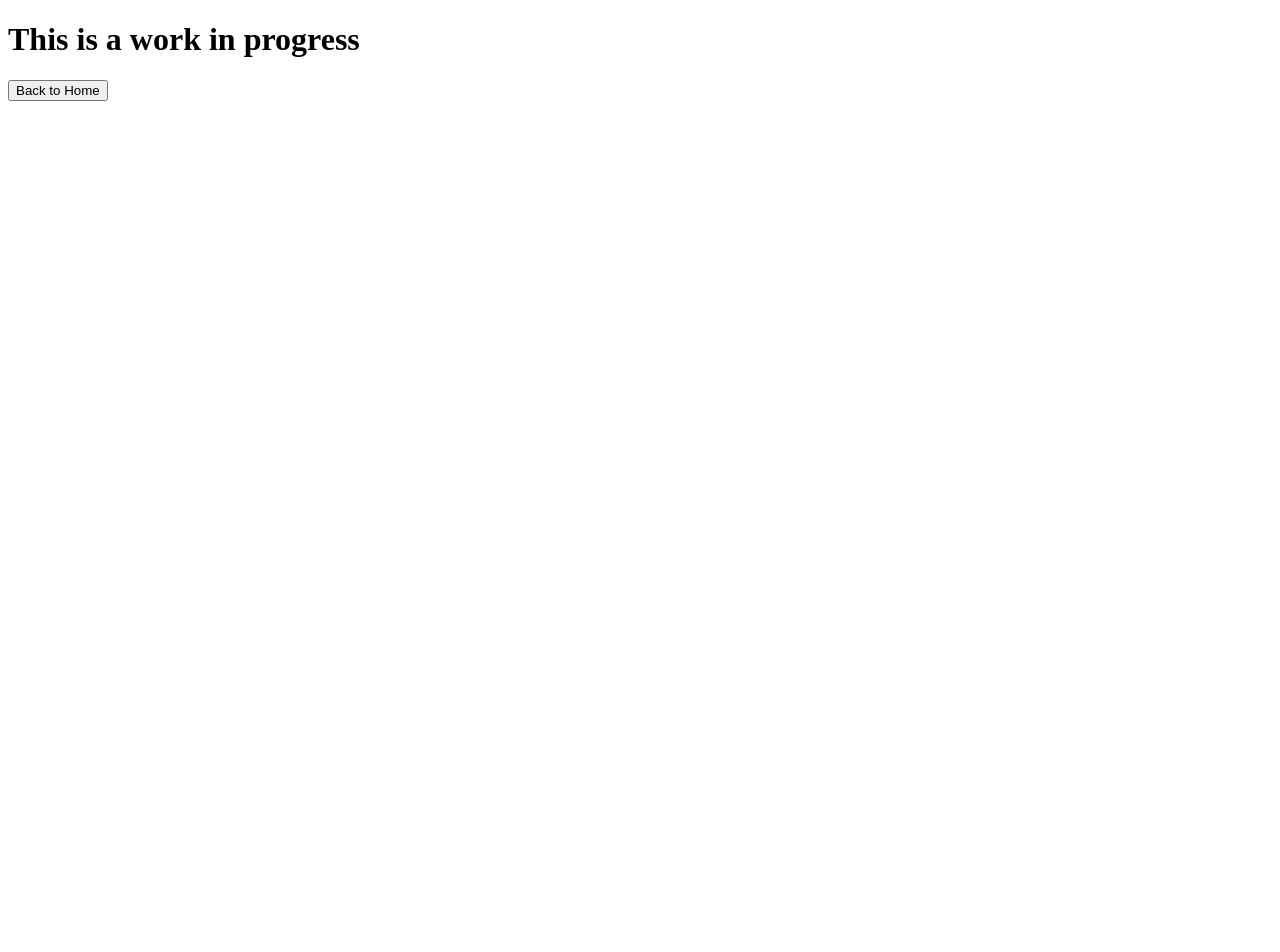
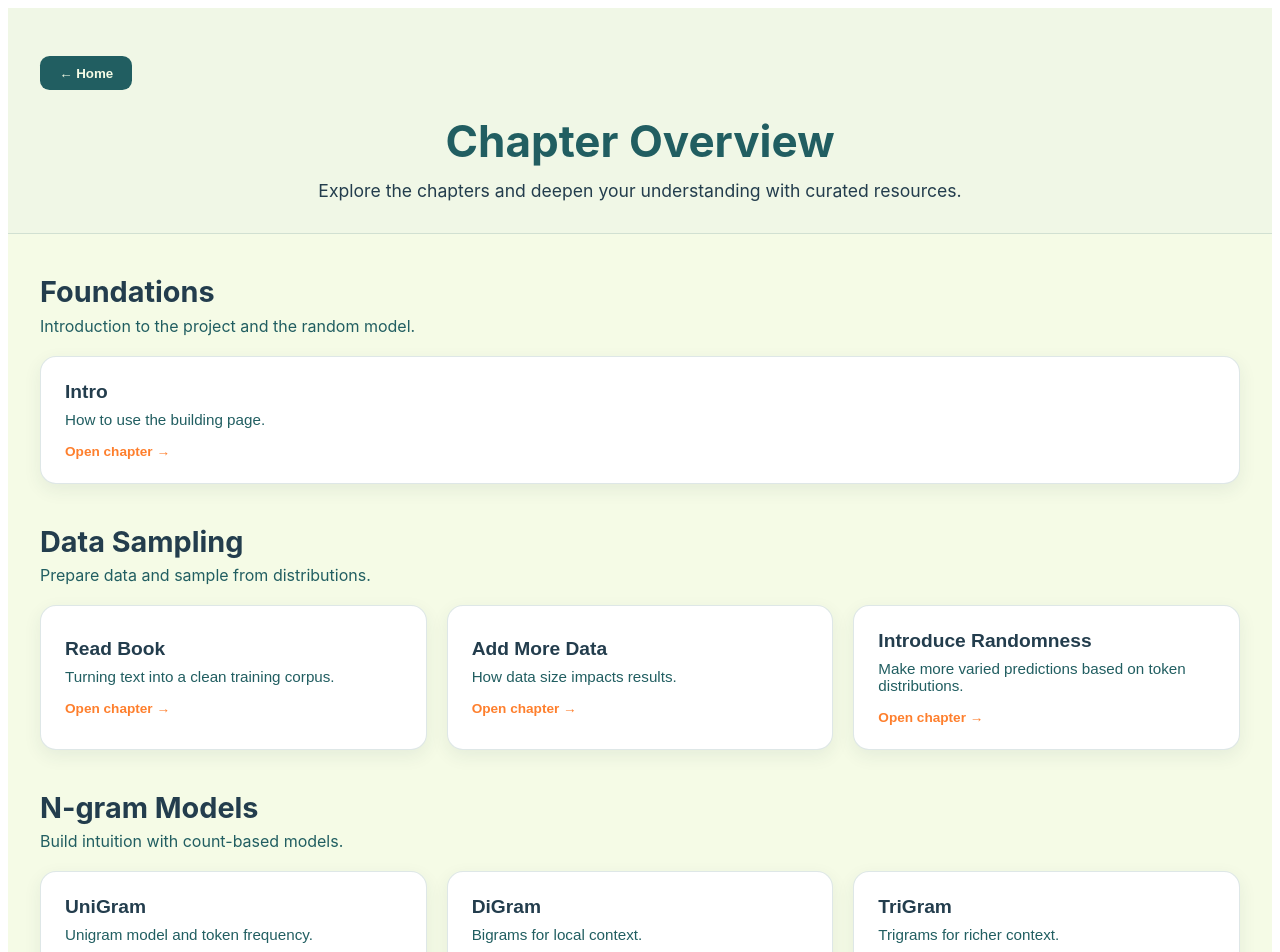
Before and after one commit to hopner/explain-llms, a Vue app in the folder vue-frontend/: page /chapter-overview in a window 1280 px wide. Shown: the top 952 px of the page. Before the commit the page ends 800 px from the top, so only its background shows below. Built offline with nearby package versions, Linux system fonts and the light colour scheme; no server answers.

Commit message:
feat: Implement ChapterOverview with dynamic categories and improved navigation

```diff
--- a/vue-frontend/src/components/ChapterWrapper.vue
+++ b/vue-frontend/src/components/ChapterWrapper.vue
@@ -1,5 +1,5 @@
 <script setup>
-import { useRouter } from 'vue-router';
+import { useRouter, useRoute } from 'vue-router';
 import ScrollytellingContainer from './ScrollytellingContainer.vue';
 import { defineProps } from 'vue';
 
@@ -10,9 +10,13 @@ const props = defineProps({
 });
 
 const router = useRouter();
+const route = useRoute();
 
 function goToNextPage() {
-  if (props.nextPage) {
+  // If user came from ChapterOverview, go back there
+  if (route.query.from === 'overview') {
+    router.push({ name: 'ChapterOverview' });
+  } else if (props.nextPage) {
     router.push(props.nextPage);
   }
 }
--- /dev/null
+++ b/vue-frontend/src/data/chapters.ts
@@ -0,0 +1,110 @@
+export type ChapterId =
+  | 'intro'
+  | 'read_book'
+  | 'more_data'
+  | 'weighted_random'
+  | 'onegram'
+  | 'digram'
+  | 'trigram'
+  | 'tokenization'
+  | 'nltk'
+  | 'builder'
+
+export type ChapterMeta = {
+  id: ChapterId
+  title: string
+  description: string
+  routeName: string
+}
+
+export const CHAPTERS: Record<ChapterId, ChapterMeta> = {
+  intro: {
+    id: 'intro',
+    title: 'Intro',
+    description: 'How to use the building page.',
+    routeName: 'Intro',
+  },
+  read_book: {
+    id: 'read_book',
+    title: 'Read Book',
+    description: 'Turning text into a clean training corpus.',
+    routeName: 'ReadBook',
+  },
+  more_data: {
+    id: 'more_data',
+    title: 'Add More Data',
+    description: 'How data size impacts results.',
+    routeName: 'MoreData',
+  },
+  weighted_random: {
+    id: 'weighted_random',
+    title: 'Introduce Randomness',
+    description: 'Make more varied predictions based on token distributions.',
+    routeName: 'WeightedRandom',
+  },
+  onegram: {
+    id: 'onegram',
+    title: 'UniGram',
+    description: 'Unigram model and token frequency.',
+    routeName: 'OneGram',
+  },
+  digram: {
+    id: 'digram',
+    title: 'DiGram',
+    description: 'Bigrams for local context.',
+    routeName: 'DiGram',
+  },
+  trigram: {
+    id: 'trigram',
+    title: 'TriGram',
+    description: 'Trigrams for richer context.',
+    routeName: 'TriGram',
+  },
+  tokenization: {
+    id: 'tokenization',
+    title: 'Tokenization',
+    description: 'How text becomes tokens.',
+    routeName: 'Tokenization',
+  },
+  nltk: {
+    id: 'nltk',
+    title: 'Language-Aware Tokenization',
+    description: 'Make the tokenization better by making it language aware.',
+    routeName: 'NLTK',
+  },
+  builder: {
+    id: 'builder',
+    title: 'Builder',
+    description: 'Compose improvements interactively.',
+    routeName: 'Builder',
+  },
+}
+
+export type ChapterCategory = {
+  title: string
+  description: string
+  chapterIds: ChapterId[]
+}
+
+export const CHAPTER_CATEGORIES: ChapterCategory[] = [
+  {
+    title: 'Foundations',
+    description: 'Introduction to the project and the random model.',
+    chapterIds: ['intro'],
+  },
+  {
+    title: 'Data Sampling',
+    description: 'Prepare data and sample from distributions.',
+    chapterIds: ['read_book', 'more_data', 'weighted_random'],
+  },
+  {
+    title: 'N-gram Models',
+    description: 'Build intuition with count-based models.',
+    chapterIds: ['onegram', 'digram', 'trigram'],
+  },
+  {
+    title: 'Tokenization',
+    description: 'Understand how text is converted to tokens and how to improve it.',
+    chapterIds: ['tokenization', 'nltk'],
+  },
+]
--- a/vue-frontend/src/views/ChapterOverview.vue
+++ b/vue-frontend/src/views/ChapterOverview.vue
@@ -1,17 +1,214 @@
 <script setup lang="ts">
-import { useRouter } from 'vue-router';
-const router = useRouter();
+import { useRouter } from 'vue-router'
+import { CHAPTERS, CHAPTER_CATEGORIES, type ChapterCategory } from '../data/chapters'
+
+const router = useRouter()
 
 const backToHome = () => {
-    router.push({ name: 'Overview' });
-};
+    router.push({ name: 'Home' })
+}
+
+type OverviewItem =
+    | { type: 'internal'; id: keyof typeof CHAPTERS; title: string; description: string; routeName: string }
+    | { type: 'external'; title: string; description: string; url: string }
+
+type OverviewCategory = {
+    title: string
+    description: string
+    items: OverviewItem[]
+}
+
+const externalLinks: OverviewItem[] = [
+    {
+        type: 'external',
+        title: 'Test',
+        description: 'This is a test link.',
+        url: 'https://www.youtube.com/watch?v=dQw4w9WgXcQ',
+    },
+]
+
+const categories: OverviewCategory[] = [
+    ...CHAPTER_CATEGORIES.map((category: ChapterCategory) => ({
+        title: category.title,
+        description: category.description,
+        items: category.chapterIds.map((id) => ({
+            type: 'internal' as const,
+            id,
+            title: CHAPTERS[id].title,
+            description: CHAPTERS[id].description,
+            routeName: CHAPTERS[id].routeName,
+        })),
+    })),
+    {
+        title: 'Further Reading',
+        description: 'External resources for deeper study.',
+        items: externalLinks,
+    }
+]
+
+const goTo = (item: OverviewItem) => {
+    if (item.type === 'internal') {
+        router.push({ name: item.routeName, query: { from: 'overview' } })
+    } else {
+        window.open(item.url, '_blank', 'noopener,noreferrer')
+    }
+}
 </script>
 
 <template>
-    <div>
-        <h1>This is a work in progress</h1>
-        <button @click="backToHome">
-            Back to Home
-        </button>
+    <div class="overview-page">
+        <header class="overview-header">
+            <div class="header-actions">
+                <button class="back-button" @click="backToHome">← Home</button>
+            </div>
+            <h1>Chapter Overview</h1>
+            <p>Explore the chapters and deepen your understanding with curated resources.</p>
+        </header>
+
+        <main class="overview-content">
+            <section v-for="category in categories" :key="category.title" class="category">
+                <div class="category-header">
+                    <h2>{{ category.title }}</h2>
+                    <p>{{ category.description }}</p>
+                </div>
+
+                <div class="category-grid">
+                    <button v-for="item in category.items" :key="item.title" class="overview-card" @click="goTo(item)">
+                        <div class="card-title">{{ item.title }}</div>
+                        <div class="card-description">{{ item.description }}</div>
+                        <div class="card-meta">
+                            <span v-if="item.type === 'internal'">Open chapter →</span>
+                            <span v-else>Open link ↗</span>
+                        </div>
+                    </button>
+                </div>
+            </section>
+        </main>
     </div>
 </template>
+
+<style scoped>
+.overview-page {
+    min-height: 100vh;
+    background: #F5FBE6;
+    color: #233D4D;
+    font-family: -apple-system, BlinkMacSystemFont, 'Segoe UI', Roboto, Oxygen, Ubuntu, Cantarell, sans-serif;
+}
+
+.overview-header {
+    padding: 3rem 2rem 2rem;
+    border-bottom: 1px solid rgba(33, 94, 97, 0.15);
+    background: #f0f7e6;
+    text-align: center;
+}
+
+.header-actions {
+    display: flex;
+    justify-content: flex-start;
+    margin-bottom: 1.5rem;
+}
+
+.back-button {
+    background: #215E61;
+    color: #F5FBE6;
+    border: none;
+    padding: 0.6rem 1.2rem;
+    border-radius: 0.6rem;
+    cursor: pointer;
+    font-weight: 600;
+    transition: background 0.2s ease;
+}
+
+.back-button:hover {
+    background: #1a4a4d;
+}
+
+.overview-header h1 {
+    margin: 0 0 0.75rem;
+    font-size: 2.75rem;
+    color: #215E61;
+}
+
+.overview-header p {
+    margin: 0 auto;
+    max-width: 720px;
+    font-size: 1.1rem;
+    color: #233D4D;
+}
+
+.overview-content {
+    padding: 2.5rem 2rem 4rem;
+    display: flex;
+    flex-direction: column;
+    gap: 2.5rem;
+}
+
+.category {
+    display: flex;
+    flex-direction: column;
+    gap: 1.25rem;
+}
+
+.category-header h2 {
+    margin: 0 0 0.4rem;
+    font-size: 1.8rem;
+    color: #233D4D;
+}
+
+.category-header p {
+    margin: 0;
+    color: #215E61;
+}
+
+.category-grid {
+    display: grid;
+    grid-template-columns: repeat(auto-fit, minmax(240px, 1fr));
+    gap: 1.25rem;
+}
+
+.overview-card {
+    background: #ffffff;
+    border: 1px solid rgba(33, 94, 97, 0.15);
+    border-radius: 1rem;
+    padding: 1.5rem;
+    text-align: left;
+    cursor: pointer;
+    transition: transform 0.2s ease, border-color 0.2s ease, box-shadow 0.2s ease;
+    box-shadow: 0 6px 18px rgba(35, 61, 77, 0.08);
+}
+
+.overview-card:hover {
+    transform: translateY(-4px);
+    border-color: rgba(254, 127, 45, 0.6);
+    box-shadow: 0 12px 26px rgba(35, 61, 77, 0.12);
+}
+
+.card-title {
+    font-size: 1.2rem;
+    font-weight: 700;
+    color: #233D4D;
+}
+
+.card-description {
+    margin-top: 0.5rem;
+    font-size: 0.95rem;
+    color: #215E61;
+}
+
+.card-meta {
+    margin-top: 1rem;
+    font-size: 0.85rem;
+    font-weight: 600;
+    color: #FE7F2D;
+}
+
+@media (max-width: 768px) {
+    .overview-header h1 {
+        font-size: 2.2rem;
+    }
+
+    .overview-content {
+        padding: 2rem 1.5rem 3rem;
+    }
+}
+</style>
```
